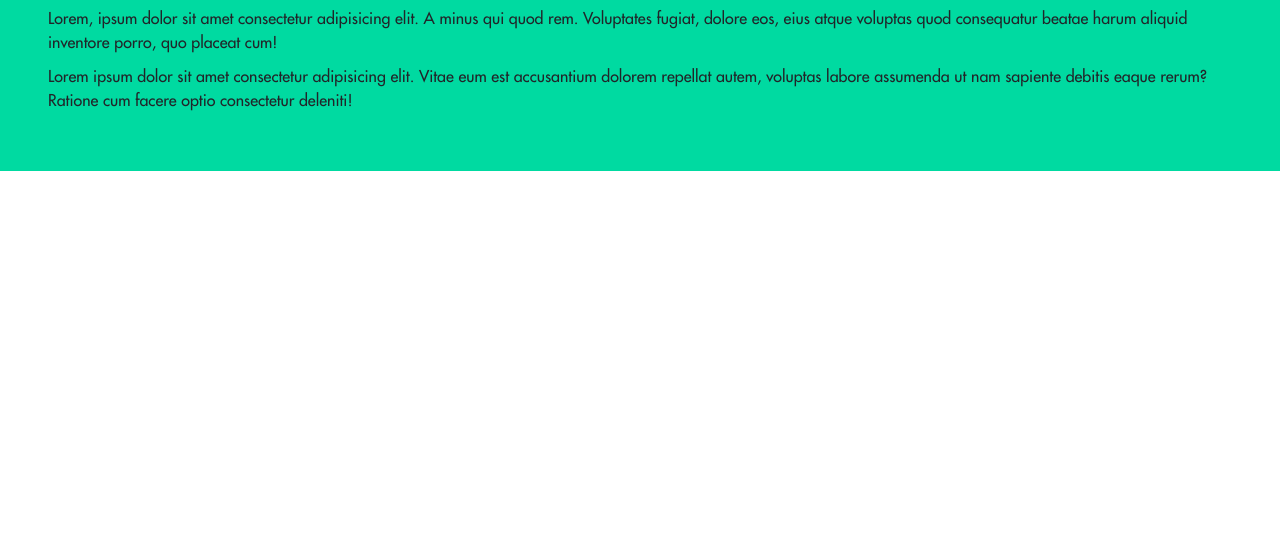
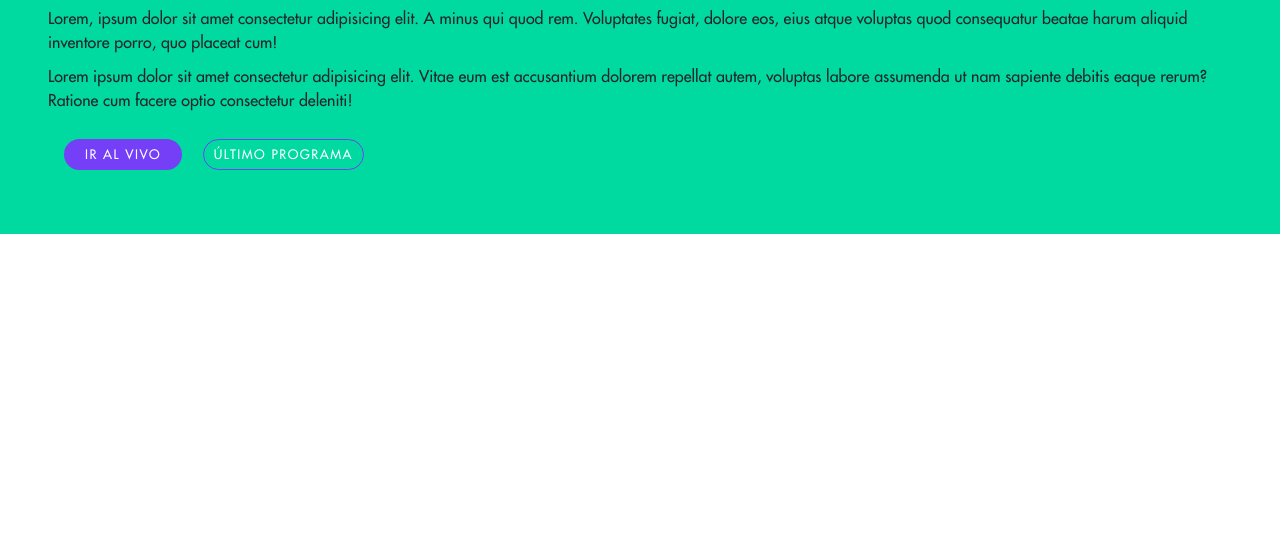
Before and after one commit to Cerradoloslunes/cll, a website: page index.html in a window 1280 px wide. Shown: the part 259-800 px from the top of the page. Drawn offline with nearby package versions, Linux system fonts and the light colour scheme; no server answers.

Commit message:
botones, link

```diff
--- a/index.html
+++ b/index.html
@@ -41,7 +41,10 @@
         <p>Lorem ipsum dolor sit amet consectetur adipisicing elit. Debitis, asperiores itaque pariatur dolor illo minima exercitationem corrupti at ipsam nihil mollitia molestias id rerum unde obcaecati nisi, molestiae quam. Tempora!</p>
         <p>Lorem, ipsum dolor sit amet consectetur adipisicing elit. A minus qui quod rem. Voluptates fugiat, dolore eos, eius atque voluptas quod consequatur beatae harum aliquid inventore porro, quo placeat cum!</p>
         <p>Lorem ipsum dolor sit amet consectetur adipisicing elit. Vitae eum est accusantium dolorem repellat autem, voluptas labore assumenda ut nam sapiente debitis eaque rerum? Ratione cum facere optio consectetur deleniti!</p>
-    </div>
+    <div class="btn btn-mis m-3">ir al vivo</div> <a id="youtube_video" target="blank"><div class="btn btn-otros">último programa</div></a>
+      </div>
+
+    <div id="columnas"></div>
     <script src="node_modules/bootstrap/dist/js/bootstrap.min.js"></script>
     <script src="https://ajax.googleapis.com/ajax/libs/jquery/2.1.1/jquery.min.js"></script>
     <script src="main.js"></script>
--- a/main.js
+++ b/main.js
@@ -3,5 +3,5 @@ var reqURL = "https://www.youtube.com/feeds/videos.xml?channel_id=";
 $.getJSON("https://api.rss2json.com/v1/api.json?rss_url=" + encodeURIComponent(reqURL)+channelID, function(data) {
    var link = data.items[0].link;
    var id = link.substr(link.indexOf("=")+1);
-$("#youtube_video").attr("src","https://youtube.com/embed/"+id + "?controls=0&showinfo=0&rel=0");
+$("#youtube_video").attr("href","https://youtube.com/watch?v="+id);
 });
--- a/styles/main.scss
+++ b/styles/main.scss
@@ -5,7 +5,7 @@
 
 * {
     font-family: "Futura";
-    font-weight: bold;
+    font-weight: normal;
     box-sizing: border-box;
 }
 
@@ -27,3 +27,20 @@ p {
     font-weight: normal;
     margin-bottom: 10px;
 }
+
+.btn {
+    border-radius: 30px;
+    text-transform: uppercase;
+    color: #fff;
+    padding: 5px 10px;
+    letter-spacing: 1.5px;
+    font-size: 0.80rem;
+}
+.btn-mis {
+    background-color: $miselanias;
+    padding: 5px 20px;
+}
+.btn-otros {
+    background-color: inherit;
+    border: 1px solid $miselanias;
+}
```
Also changed, not shown: pages/quienes-somos.html (added, +12 -0 lines), styles/style.css.
